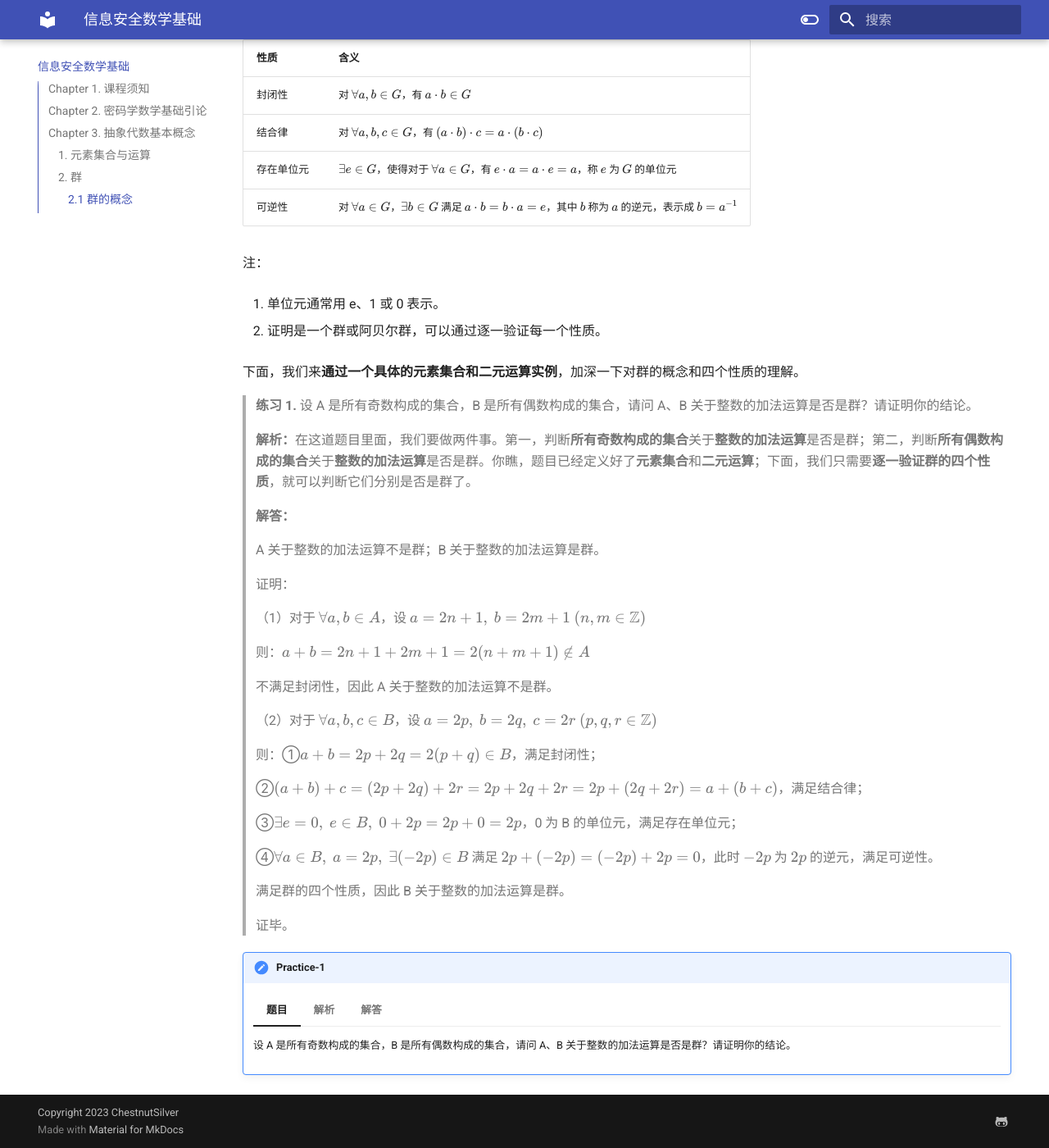
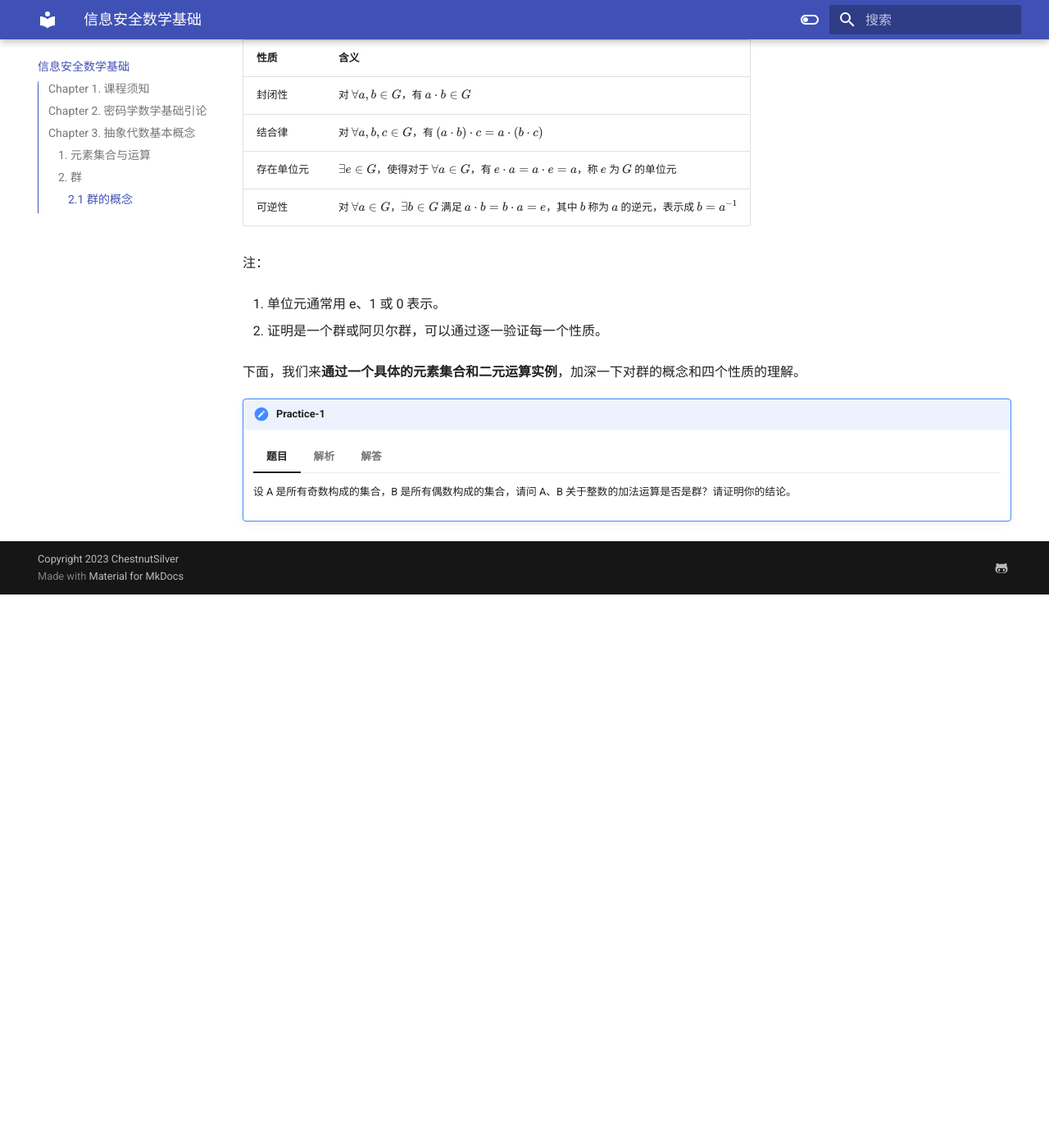
Before and after one commit to ChestnutSilver/TJIS-My-Helloworld, an MkDocs documentation site: the page built from docs/信息安全数学基础.md, in a window 1280 px wide and 1400 px high, scrolled down 1800 px. Shown: the whole window at 82% size. Built offline with MkDocs 1.6.1 and Material for MkDocs 9.7.7, drawn with Linux system fonts in a browser that asks for light colours; after the commit the page ends 2525 px from its top, so only the background shows below that.

Commit message:
Update 信息安全数学基础.md

```diff
--- a/docs/信息安全数学基础.md
+++ b/docs/信息安全数学基础.md
@@ -83,36 +83,6 @@
 
 下面，我们来**通过一个具体的元素集合和二元运算实例**，加深一下对群的概念和四个性质的理解。
 
-> **练习 1.** 设 A 是所有奇数构成的集合，B 是所有偶数构成的集合，请问 A、B 关于整数的加法运算是否是群？请证明你的结论。
->
-> **解析：**在这道题目里面，我们要做两件事。第一，判断**所有奇数构成的集合**关于**整数的加法运算**是否是群；第二，判断**所有偶数构成的集合**关于**整数的加法运算**是否是群。你瞧，题目已经定义好了**元素集合**和**二元运算**；下面，我们只需要**逐一验证群的四个性质**，就可以判断它们分别是否是群了。
->
-> **解答：**
->
-> A 关于整数的加法运算不是群；B 关于整数的加法运算是群。
->
-> 证明：
->
-> （1）对于 $\forall a,b\in A$，设 $a=2n+1,\ b=2m+1\ (n,m\in \Bbb Z)$
->
-> 则：$a+b=2n+1+2m+1=2(n+m+1)\notin A$
->
-> 不满足封闭性，因此 A 关于整数的加法运算不是群。
->
-> （2）对于 $\forall a,b,c\in B$，设 $a=2p,\ b=2q,\ c=2r\ (p,q,r\in \Bbb Z)$
->
-> 则：①$a+b=2p+2q=2(p+q)\in B$，满足封闭性；
->
-> ②$(a+b)+c=(2p+2q)+2r=2p+2q+2r=2p+(2q+2r)=a+(b+c)$，满足结合律；
->
-> ③$\exists e=0,\ e\in B,\ 0+2p=2p+0=2p$，0 为 B 的单位元，满足存在单位元；
->
-> ④$\forall a\in B,\ a=2p,\ \exists(-2p)\in B$ 满足 $2p+(-2p)=(-2p)+2p=0$，此时 $-2p$ 为 $2p$ 的逆元，满足可逆性。
->
-> 满足群的四个性质，因此 B 关于整数的加法运算是群。
->
-> 证毕。
-
 !!! Practice-1
 
     === "题目"
```
